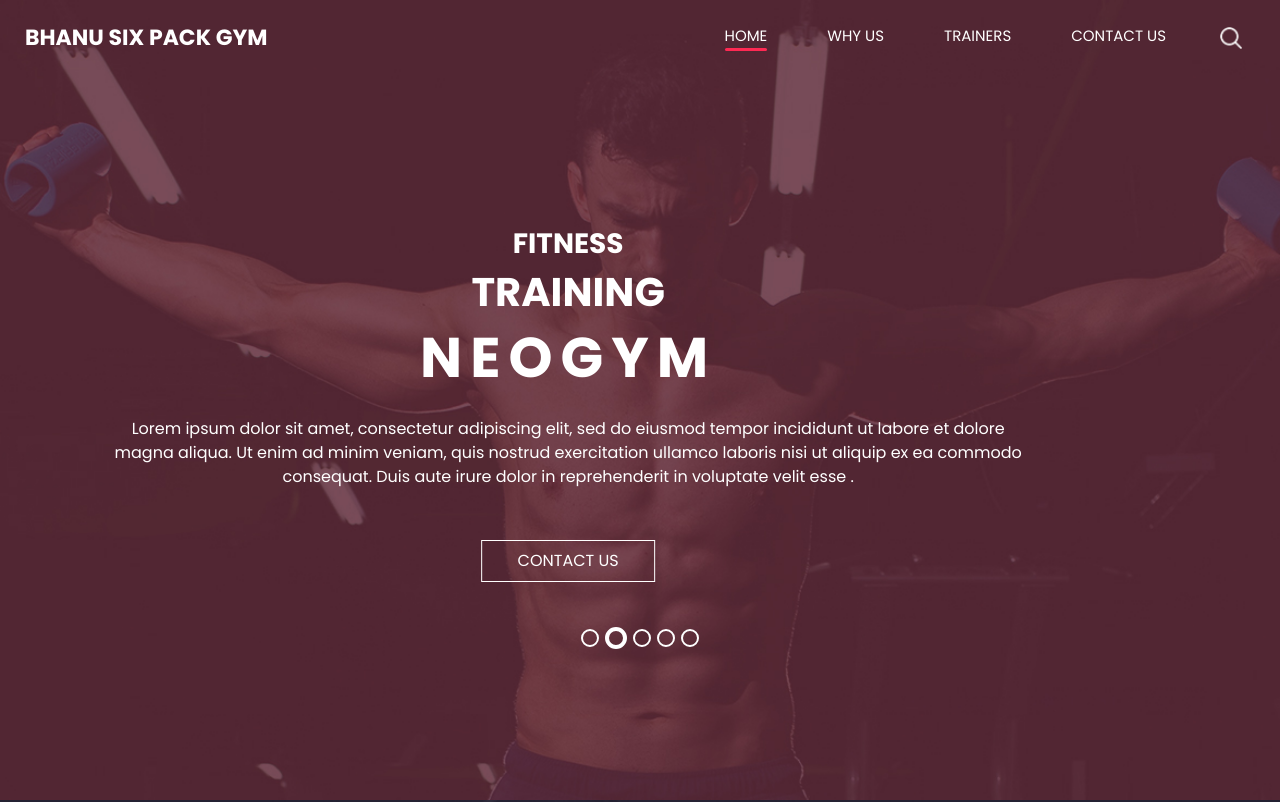
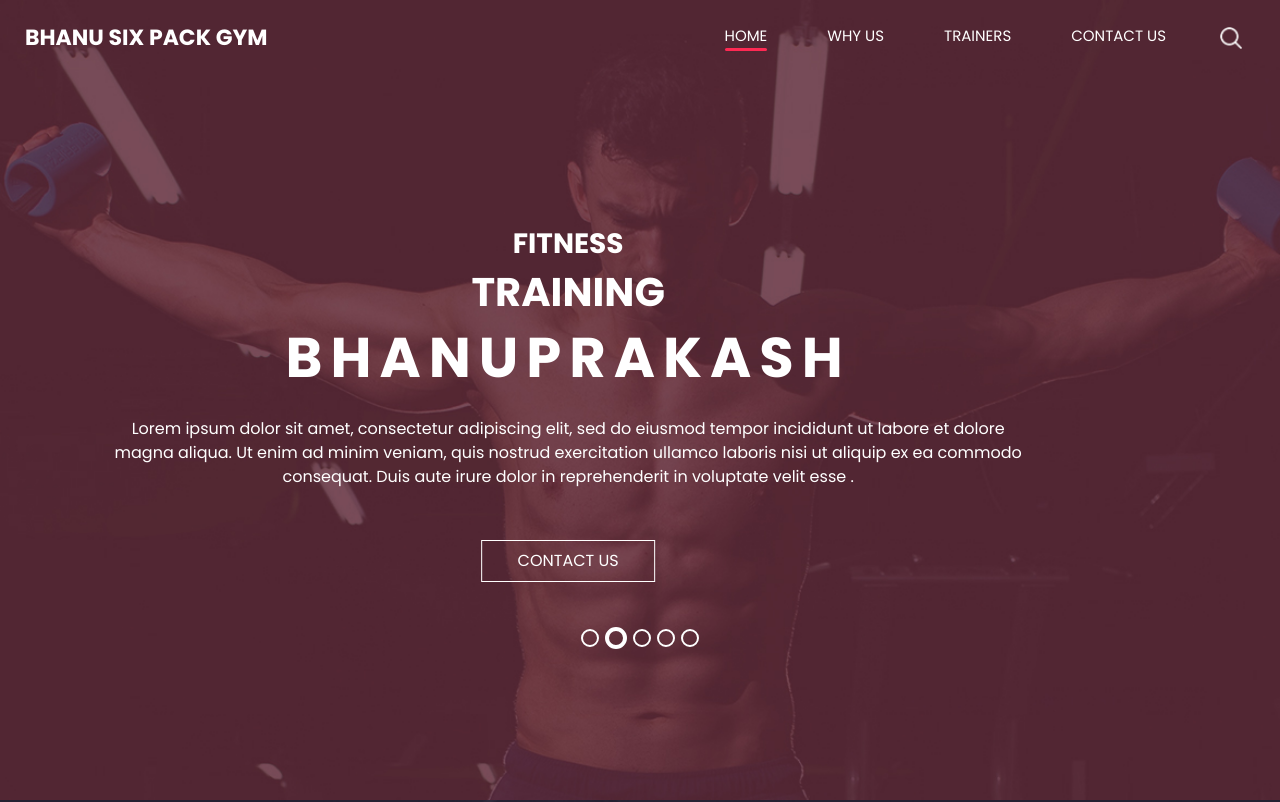
Before and after one commit to bhanuprakashm29/public, a plain HTML site: page index.html in a window 1280 px wide. Shown: the top 802 px of the page. Drawn offline with nearby package versions, Linux system fonts and the light colour scheme.

Commit message:
Update index.html

```diff
--- a/index.html
+++ b/index.html
@@ -87,7 +87,7 @@
                       Training
                     </h2>
                     <h1>
-                      Neogym
+                      BHANUPRAKASH
                     </h1>
                     <p>
                       Lorem ipsum dolor sit amet, consectetur adipiscing elit, sed do eiusmod tempor incididunt ut labore et dolore magna aliqua. Ut enim ad minim veniam, quis nostrud exercitation ullamco laboris nisi ut aliquip ex ea commodo consequat. Duis aute irure dolor in reprehenderit in voluptate velit esse .
@@ -114,7 +114,7 @@
                       Training
                     </h2>
                     <h1>
-                      Neogym
+                      BHANUPRAKASH
                     </h1>
                     <p>
                       Lorem ipsum dolor sit amet, consectetur adipiscing elit, sed do eiusmod tempor incididunt ut labore et dolore magna aliqua. Ut enim ad minim veniam, quis nostrud exercitation ullamco laboris nisi ut aliquip ex ea commodo consequat. Duis aute irure dolor in reprehenderit in voluptate velit esse .
@@ -141,7 +141,7 @@
                       Training
                     </h2>
                     <h1>
-                      Neogym
+                     BHANUPRAKASH
                     </h1>
                     <p>
                       Lorem ipsum dolor sit amet, consectetur adipiscing elit, sed do eiusmod tempor incididunt ut labore et dolore magna aliqua. Ut enim ad minim veniam, quis nostrud exercitation ullamco laboris nisi ut aliquip ex ea commodo consequat. Duis aute irure dolor in reprehenderit in voluptate velit esse .
@@ -168,7 +168,7 @@
                       Training
                     </h2>
                     <h1>
-                      Neogym
+                      BHANUPRAKASH
                     </h1>
                     <p>
                       Lorem ipsum dolor sit amet, consectetur adipiscing elit, sed do eiusmod tempor incididunt ut labore et dolore magna aliqua. Ut enim ad minim veniam, quis nostrud exercitation ullamco laboris nisi ut aliquip ex ea commodo consequat. Duis aute irure dolor in reprehenderit in voluptate velit esse .
@@ -195,7 +195,7 @@
                       Training
                     </h2>
                     <h1>
-                      Neogym
+                     BHANUPRAKASH
                     </h1>
                     <p>
                       Lorem ipsum dolor sit amet, consectetur adipiscing elit, sed do eiusmod tempor incididunt ut labore et dolore magna aliqua. Ut enim ad minim veniam, quis nostrud exercitation ullamco laboris nisi ut aliquip ex ea commodo consequat. Duis aute irure dolor in reprehenderit in voluptate velit esse .
```
